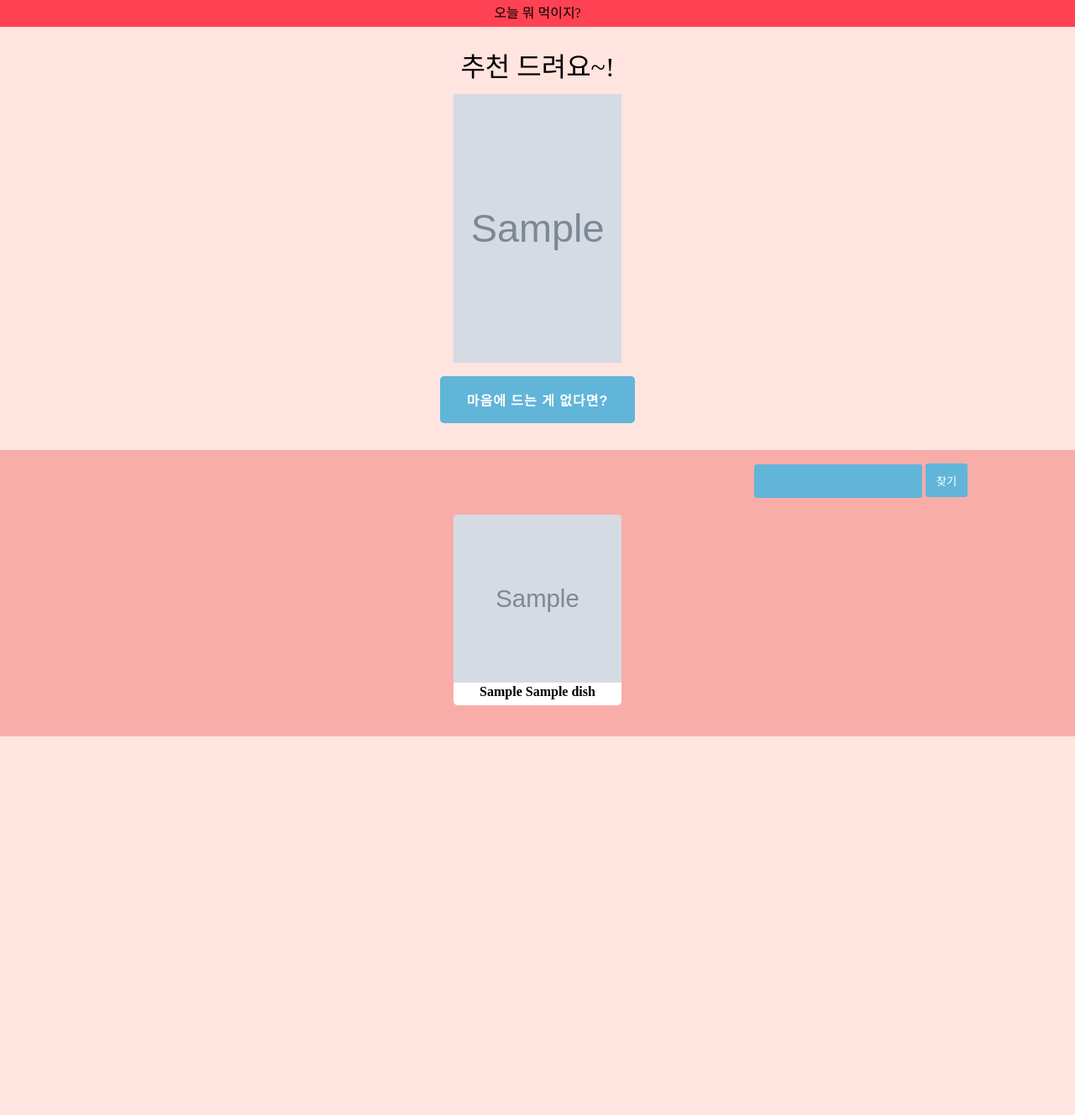
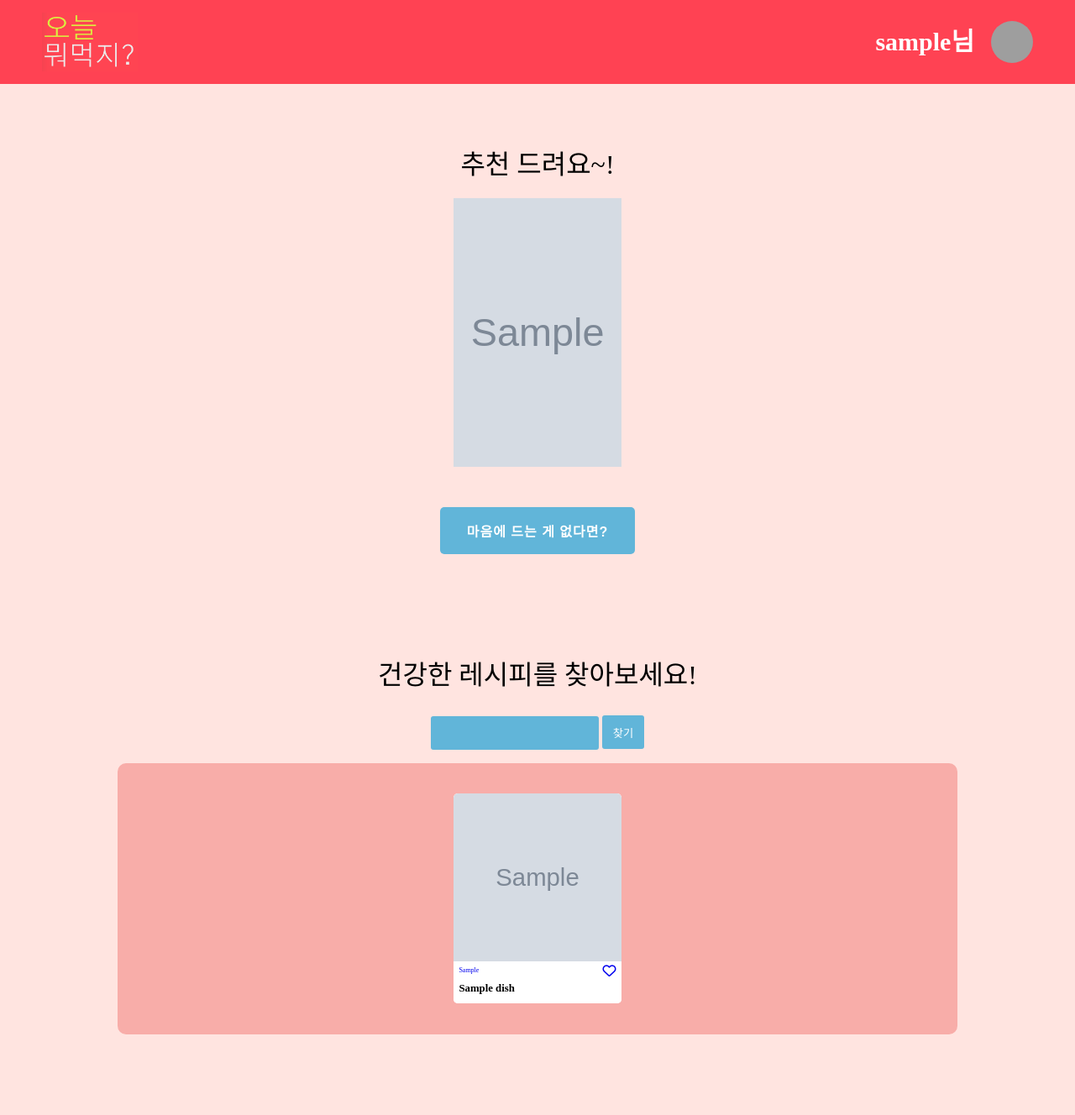
Before and after one commit to NamgyungKim/Today-table, a Flask app: template templates/main.html in a window 1280 px wide. Shown: the whole page at 84% size. Before the commit the page ends 877 px from the top, so only its background shows below. Run offline with Flask 2, Linux system fonts and the light colour scheme; the template is opened without the code that fills it: most values are stand-ins (such as "Sample title", 1, 10 or a date in 2020); grey boxes marked "Sample" are stand-in pictures; some libraries are stand-ins or nearby versions; some web fonts are replaced; grey boxes are pictures that could not be loaded.

Commit message:
mainPage design changed

```diff
--- a/static/scripts/main.js
+++ b/static/scripts/main.js
@@ -9,6 +9,14 @@
 //         console.log(items)
 //     }
 // })
+
+function nav_show() {
+  if ($(".nav").css("display") == "none") {
+    $(".nav").show();
+  } else {
+    $(".nav").hide();
+  }
+}
 
 $(document).ready(function () {
   // get_list();
@@ -44,3 +52,7 @@ function get_list() {
     },
   });
 }
+
+// jinja로 3개만 랜덤 나타내기
+// 디자인 찾아서 예쁘게 하기
+// flex wrap 말고 4줄로 정렬되도록
--- a/static/styles/main.css
+++ b/static/styles/main.css
@@ -11,14 +11,50 @@ body {
   align-items: center;
 }
 
-.nav-bar {
+#header {
+  display: flex;
+  justify-content: space-between;
   width: 100%;
-  height: auto;
+  height: 100px;
   background-color: #ff4253;
+  -webkit-box-shadow: 0px 0px 50px 5px rgba(0, 0, 0, 0.2);
+  box-shadow: 0px 0px 50px 5px rgba(0, 0, 0, 0.2);
+}
+#header .logo {
+  height: 100px;
+  padding: 15px 50px;
+  box-sizing: border-box;
+}
+#header .user {
   display: flex;
-  justify-content: center;
   align-items: center;
-  padding: 0.5rem 0;
+  justify-content: space-between;
+  cursor: pointer;
+}
+#header .user .user-name {
+  font-size: 30px;
+  font-weight: bold;
+  color: white;
+}
+#header .user img {
+  width: 50px;
+  height: 50px;
+  border-radius: 50%;
+  margin: 0 50px 0 20px;
+}
+#header .nav {
+  display: none;
+  position: absolute;
+  top: 120px;
+  right: 50px;
+  width: 200px;
+  border-radius: 10px;
+  background-color: white;
+  text-align: center;
+  font-size: 28px;
+  font-weight: bold;
+  line-height: 70px;
+  cursor: pointer;
 }
 
 h1 {
@@ -39,7 +75,7 @@ h1 {
   flex-direction: column;
   justify-content: center;
   align-items: center;
-  padding: 2rem 0;
+  padding: 5rem 0 3rem 0;
   background-color: #ffe4e0;
 }
 
@@ -52,7 +88,7 @@ h1 {
   display: flex;
   justify-content: center;
   align-items: center;
-  margin: 1rem 0;
+  margin: 1.5rem 0 3rem 0;
 }
 
 .image-container .dish {
@@ -122,10 +158,16 @@ h1 {
 .main-container .list-container {
   display: flex;
   flex-direction: column;
-  align-items: flex-end;
+  justify-content: center;
+  align-items: center;
   width: 100%;
-  padding: 1rem 0;
-  background-color: #f8ada9;
+  padding: 5rem 0;
+  background-color: #ffe4e0;
+}
+
+.main-container .list-container h2 {
+  font-size: 2rem;
+  margin-bottom: 2rem;
 }
 
 .main-container .list-container .search-form {
@@ -155,11 +197,15 @@ h1 {
 }
 
 .main-container .list-container .dish-lists {
-  width: 100%;
+  width: 85%;
+  max-width: 1000px;
   display: flex;
   flex-wrap: wrap;
   justify-content: center;
+  padding: 2rem 3rem;
   margin: 1rem 0;
+  background-color: #f8ada9;
+  border-radius: 10px;
 }
 
 .main-container .list-container .dish-lists .dish {
@@ -168,6 +214,7 @@ h1 {
   cursor: pointer;
   background-color: #fff;
   border-radius: 5px;
+  overflow: hidden;
 }
 
 .main-container .dish-lists .dish img {
@@ -175,14 +222,43 @@ h1 {
   height: 200px;
   border-top-left-radius: 5px;
   border-top-right-radius: 5px;
+  transition: 0.3s ease-in;
 }
 
-.main-container .dish-lists .dish .title {
-  font-size: 1rem;
+.main-container .dish-lists .dish img:hover {
+  transform: scale(1.1);
+}
+
+.main-container .dish-lists .dish .description {
+  height: 50px;
+  display: flex;
+  flex-direction: column;
+  justify-content: space-between;
+  padding: 0.4rem;
+  position: relative;
+  background-color: #fff;
+}
+
+.dish .description .dish-type {
+  font-size: 0.5rem;
+  margin-bottom: 0.4rem;
+}
+
+.dish .description .dish-name {
+  font-size: 0.8rem;
   word-break: keep-all;
-  text-align: center;
   margin-bottom: 0.3rem;
   color: black;
   font-weight: bold;
-  padding: 0.2rem 0;
 }
+
+.dish .description .fa-heart {
+  position: absolute;
+  top: 0.2rem;
+  right: 0.4rem;
+  font-size: 1rem;
+}
+
+.dish .description .fa-heart.fas {
+  background-color: red;
+}
--- a/templates/main.html
+++ b/templates/main.html
@@ -16,19 +16,36 @@
       href="https://fonts.googleapis.com/css?family=Stylish&display=swap"
       rel="stylesheet"
     />
-
+    <!-- font awesome 추가 -->
+    <script
+      src="https://kit.fontawesome.com/28653e43c1.js"
+      crossorigin="anonymous"
+    ></script>
     <script src="/static/scripts/main.js"></script>
     <link rel="stylesheet" href="/static/styles/main.css" />
     <link rel="stylesheet" href="/static/styles/reset.css" />
     <title>Main Page</title>
   </head>
   <body>
-    <nav class="nav-bar"><h1>오늘 뭐 먹이지?</h1></nav>
+    <header id="header">
+      <h1>
+        <a href="#"
+          ><img class="logo" src="../static/imgs/logo.PNG" alt="오늘 뭐먹지?"
+        /></a>
+      </h1>
+      <div onclick="nav_show()" class="user">
+        <span class="user-name"
+          ><span class="user-name-db">{{ nickname }}</span>님</span
+        >
+        <img src="https://picsum.photos/id/237/200/300" alt="프로필" />
+      </div>
+      <div class="nav">로그 아웃</div>
+    </header>
     <div class="main-container">
       <div class="recommend-container">
         <h2>추천 드려요~!</h2>
         <div class="image-container">
-          {% for dish in dishes %}
+          {% for dish in dishes %} {# {{ range(1, 51) | random }}#}
           <div class="dish">
             <a href="/detail/{{dish.no}}">
               <img src="{{ dish.img }}" alt="dish-image" />
@@ -43,6 +60,7 @@
         <button class="recommend-btn">마음에 드는 게 없다면?</button>
       </div>
       <div class="list-container">
+        <h2>건강한 레시피를 찾아보세요!</h2>
         <form class="search-form">
           <input type="text" class="search-input" />
           <button type="submit" class="search-btn">찾기</button>
@@ -52,7 +70,12 @@
           <div class="dish">
             <a href="/detail/{{dish.no}}">
               <img src="{{ dish.img }}" alt="dish-image" />
-              <h3 class="title">{{ dish.menu_type }} {{ dish.menu_name }}</h3>
+              <div class="description">
+                <p class="dish-type">{{dish.menu_type}}</p>
+                <h3 class="dish-name">{{ dish.menu_name }}</h3>
+                <i class="far fa-heart"></i>
+                <!-- <i class="fas fa-heart"></i> -->
+              </div>
             </a>
           </div>
           {% endfor %}
```
